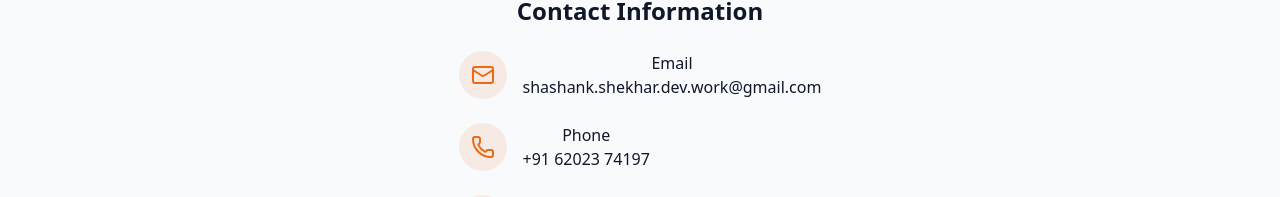
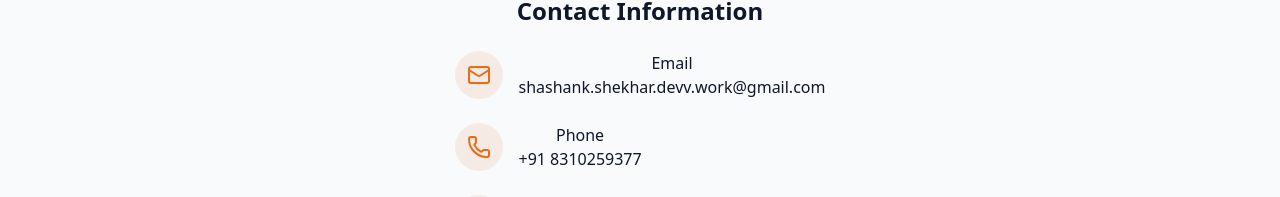
Before and after one commit to imsunnnyyy/Portfolio, a React (Vite) app: page / in a window 1280 px wide. Shown: the part 5057-5254 px from the top of the page. Built offline with nearby package versions, Linux system fonts and the light colour scheme.

Commit message:
Contact Update

```diff
--- a/src/components/ContactSection.jsx
+++ b/src/components/ContactSection.jsx
@@ -73,7 +73,7 @@ export const ContactSection = () => {
                     href="mailto:shashank.shekhar.dev.work@gmail.com"
                     className="text-muted-foreground hover:text-primary transition-colors"
                   >
-                    shashank.shekhar.dev.work@gmail.com
+                    shashank.shekhar.devv.work@gmail.com
                   </a>
                 </div>
               </div>
@@ -85,10 +85,10 @@ export const ContactSection = () => {
                 <div>
                   <h4 className="font-medium">Phone</h4>
                   <a
-                    href="tel:+916202374197"
+                    href="tel:+918310259377"
                     className="text-muted-foreground hover:text-primary transition-colors"
                   >
-                    +91 62023 74197
+                    +91 8310259377
                   </a>
                 </div>
               </div>
```
